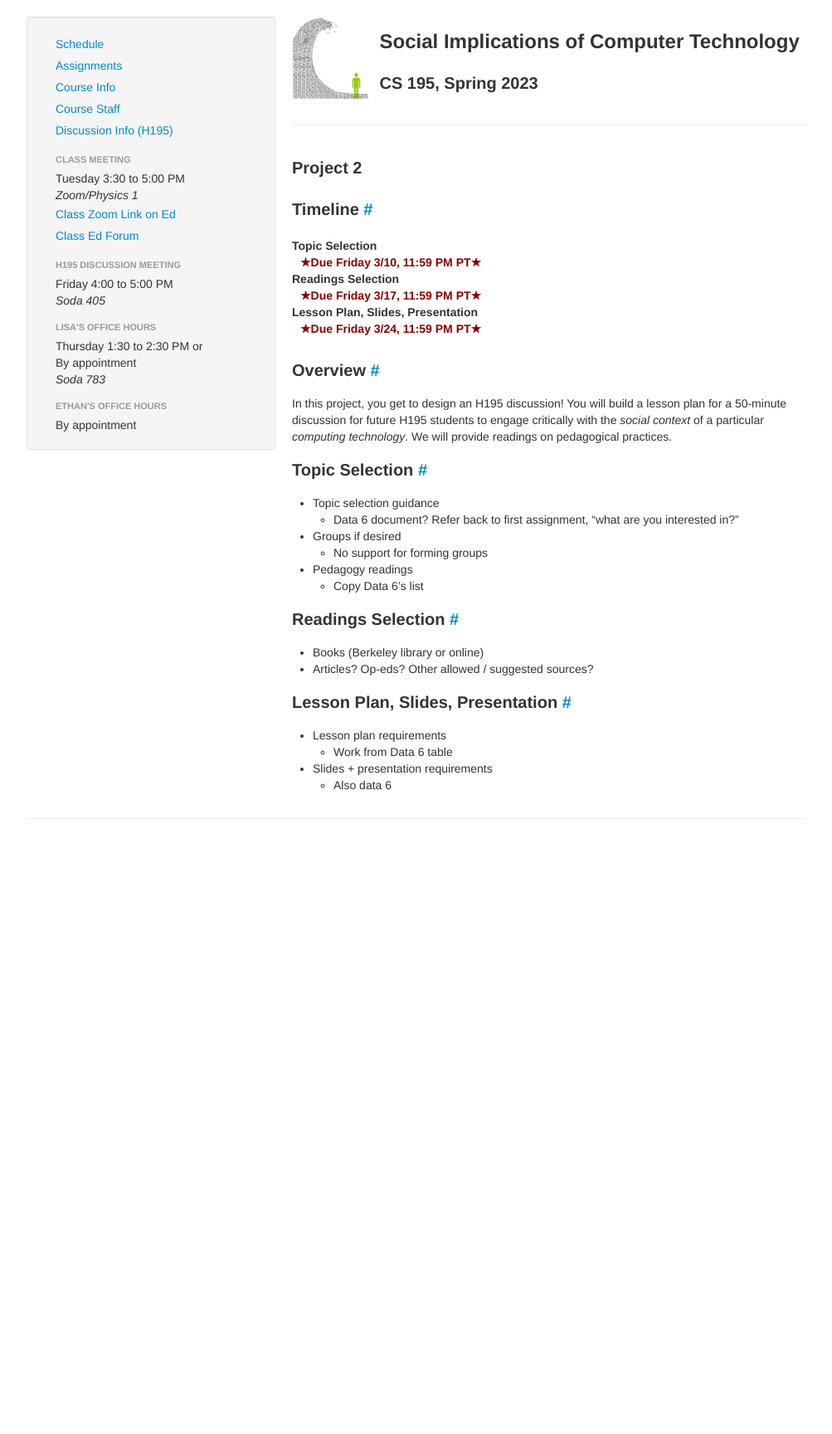
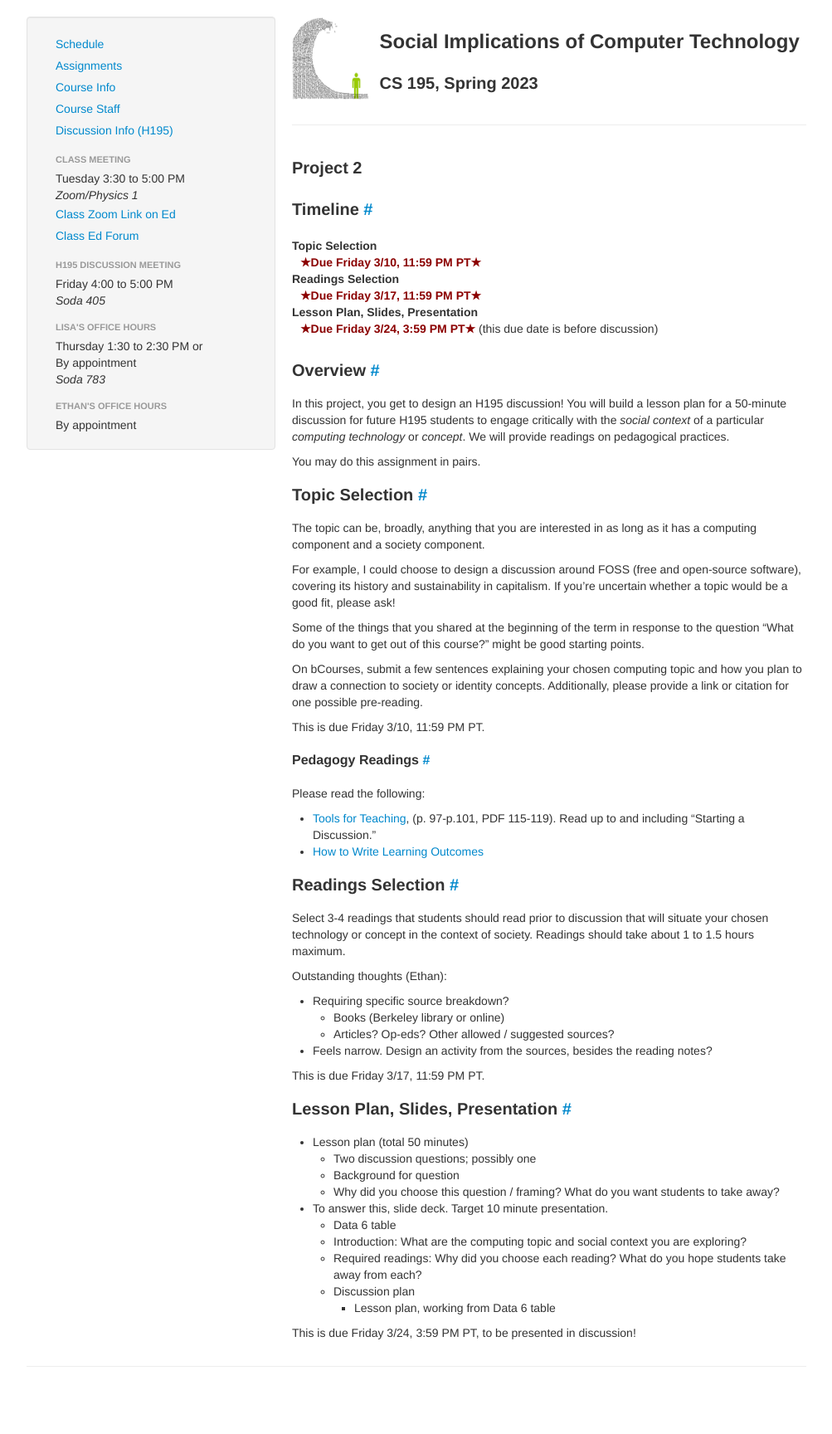
Before and after one commit to Berkeley-CS195/sp23, a Jekyll site: the page built from assignments/h195-proj2.md, in a window 1280 px wide. Shown: the whole page at 83% size, without its empty margins (138-1141 px from the left). Built offline with Jekyll 4.4.1, drawn with Linux system fonts in a browser that asks for light colours; before the commit the page ends 1068 px from its top, so only the background shows below that.

Commit message:
Flesh out H195 proj2

```diff
--- a/assignments/h195-proj2.md
+++ b/assignments/h195-proj2.md
@@ -13,32 +13,76 @@ Readings Selection
 : **Due Friday 3/17, 11:59 PM PT**
 
 Lesson Plan, Slides, Presentation
-: **Due Friday 3/24, 11:59 PM PT**
+: **Due Friday 3/24, 3:59 PM PT** (this due date is before discussion)
 
 ## Overview
 
 In this project, you get to design an H195 discussion! You will build a lesson
 plan for a 50-minute discussion for future H195 students to engage critically
-with the *social context* of a particular *computing technology*. We will
-provide readings on pedagogical practices.
+with the *social context* of a particular *computing technology* or *concept*.
+We will provide readings on pedagogical practices.
+
+You may do this assignment in pairs.
 
 ## Topic Selection
 
-- Topic selection guidance
-  - Data 6 document? Refer back to first assignment, "what are you interested in?"
-- Groups if desired
-  - No support for forming groups
-- Pedagogy readings
-  - Copy Data 6's list
+The topic can be, broadly, anything that you are interested in as long as it
+has a computing component and a society component.
+
+For example, I could choose to design a discussion around FOSS (free and
+open-source software), covering its history and sustainability in capitalism.
+If you're uncertain whether a topic would be a good fit, please ask!
+
+Some of the things that you shared at the beginning of the term in response to
+the question "What do you want to get out of this course?" might be good
+starting points.
+
+On bCourses, submit a few sentences explaining your chosen computing topic and
+how you plan to draw a connection to society or identity concepts.
+Additionally, please provide a link or citation for one possible pre-reading.
+
+This is due Friday 3/10, 11:59 PM PT.
+
+### Pedagogy Readings
+
+Please read the following:
+
+- [Tools for Teaching][], (p. 97-p.101, PDF 115-119). Read up to and including
+  "Starting a Discussion."
+- [How to Write Learning Outcomes][]
+
+[Tools for Teaching]: https://drive.google.com/file/d/1pisWNHtrfKiBd_8a-vsBuqv0sdK6QB2S/view
+[How to Write Learning Outcomes]: https://teaching.berkeley.edu/resources/design/course-level-learning-goalsoutcomes
 
 ## Readings Selection
 
-- Books (Berkeley library or online)
-- Articles? Op-eds? Other allowed / suggested sources?
+Select 3-4 readings that students should read prior to discussion that will
+situate your chosen technology or concept in the context of society. Readings
+should take about 1 to 1.5 hours maximum.
+
+Outstanding thoughts (Ethan):
+
+- Requiring specific source breakdown?
+  - Books (Berkeley library or online)
+  - Articles? Op-eds? Other allowed / suggested sources?
+- Feels narrow. Design an activity from the sources, besides the reading notes?
+
+This is due Friday 3/17, 11:59 PM PT.
 
 ## Lesson Plan, Slides, Presentation
 
-- Lesson plan requirements
-  - Work from Data 6 table
-- Slides + presentation requirements
-  - Also data 6
+- Lesson plan (total 50 minutes)
+  - Two discussion questions; possibly one
+  - Background for question
+  - Why did you choose this question / framing? What do you want students to
+    take away?
+- To answer this, slide deck. Target 10 minute presentation.
+  - Data 6 table
+  - Introduction: What are the computing topic and social context you are
+    exploring?
+  - Required readings: Why did you choose each reading? What do you hope
+    students take away from each?
+  - Discussion plan
+    - Lesson plan, working from Data 6 table
+
+This is due Friday 3/24, 3:59 PM PT, to be presented in discussion!
```
Also changed, not shown: other parts of assignments/h195-proj2.md (+1 -1 lines).
